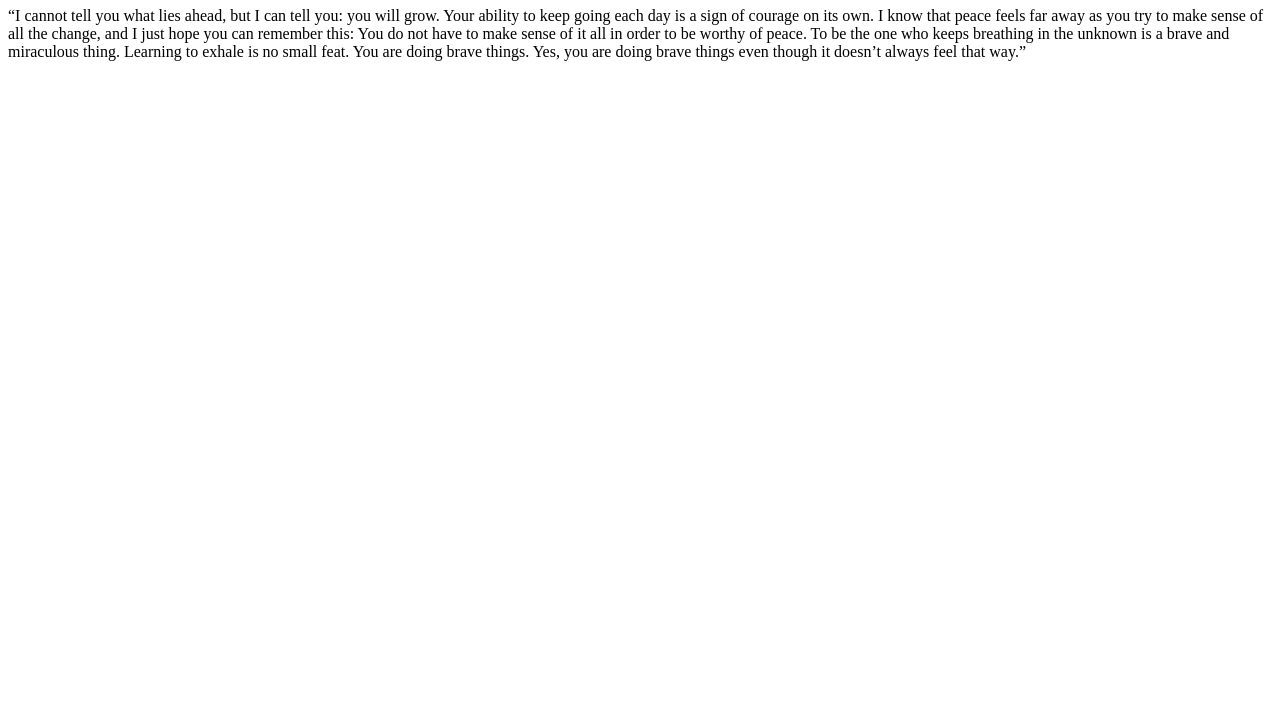
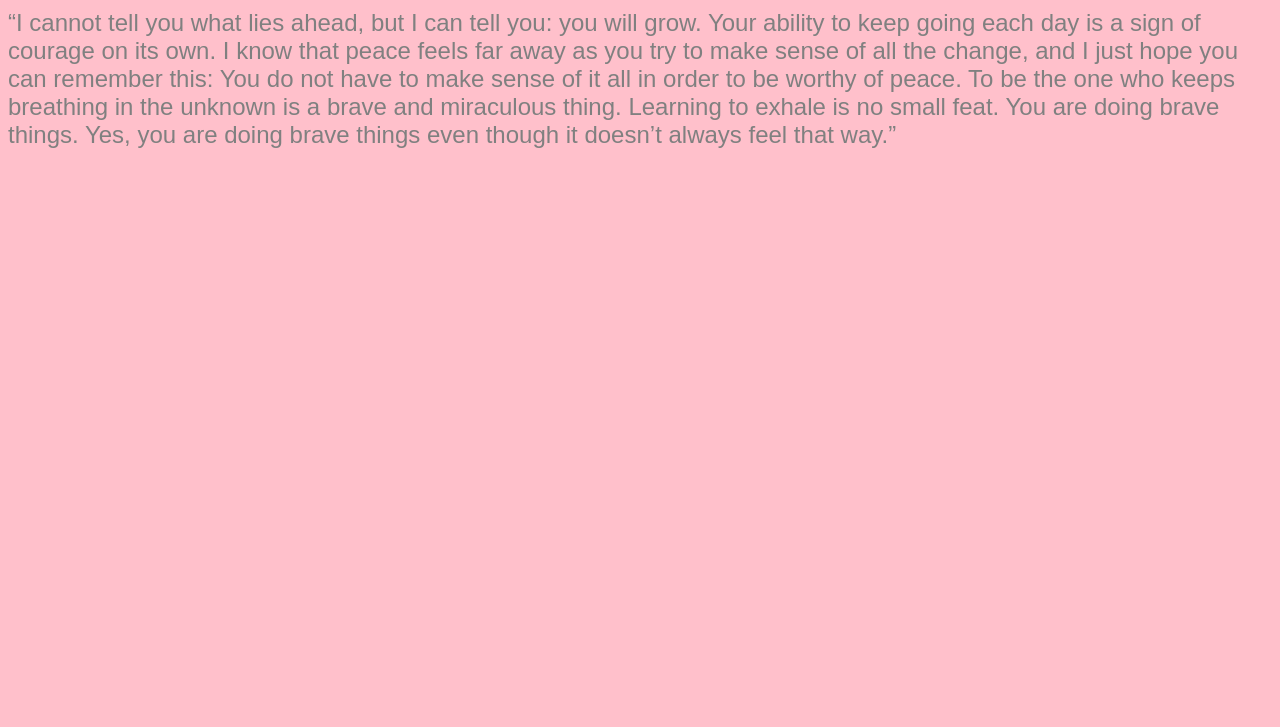
Before and after one commit to amarisb271/Design-3A, a plain HTML site: page poem-variations/poem1/index.html in a window 1280 px wide. Shown: the part 73-800 px from the top of the page. Drawn offline with Linux system fonts and the light colour scheme.

Commit message:
updateee

```diff
--- a/poem-variations/poem1/index.html
+++ b/poem-variations/poem1/index.html
@@ -2,6 +2,7 @@
 <html lang="en">
     <head>
         <meta charset="utf-8">
+        <link rel="stylesheet" href="style.css">
         <title>Class Website</title>
     </head>
     <body>
--- a/poem-variations/poem1/style.css
+++ b/poem-variations/poem1/style.css
@@ -1,14 +1,12 @@
 body {
     color: gray;
     font-family: Arial, Helvetica, sans-serif;
+    background: pink;
 
-}
-html {
-    background: magenta;
 }
 
 title {
-    font-size: 50px;
+    font-size: 60px;
     color: rgb(219, 156, 255);
 }
 
```
